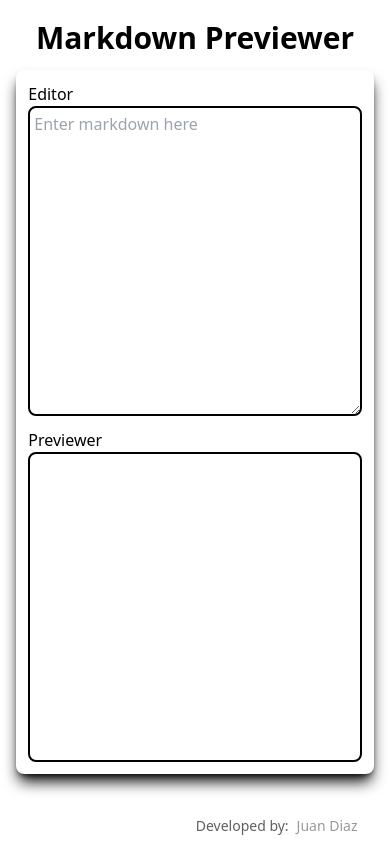
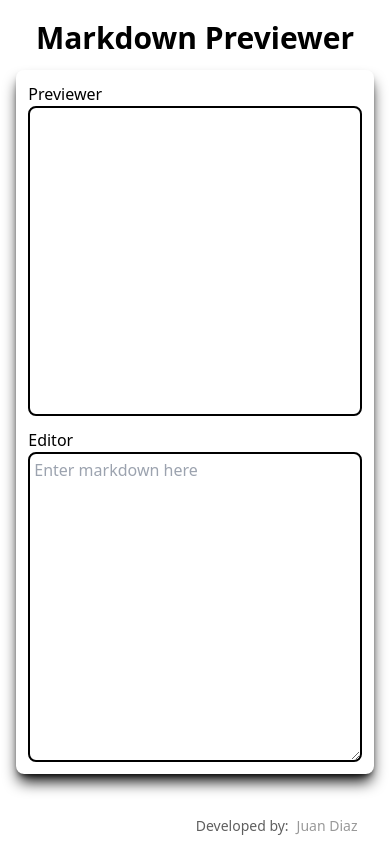
Before and after one commit to JuanPabloDiaz/markdownPreviewer, a React (Vite) app: page / in a window 390 px wide. Built offline with nearby package versions, Linux system fonts and the light colour scheme.

Commit message:
[add] responsive styles

```diff
--- a/src/App.jsx
+++ b/src/App.jsx
@@ -16,7 +16,7 @@ function App() {
     <>
       <div className="w-screen h-screen flex justify-center items-center">
         <h1 className="fixed top-5 text-3xl font-bold">Markdown Previewer</h1>
-        <div className="flex flex-col md:flex-row gap-1 w-11/12 h-5/6 rounded-lg shadow-lg shadow-black p-2">
+        <div className="flex flex-col-reverse md:flex-row gap-1 w-11/12 h-5/6 rounded-lg shadow-lg shadow-black p-2">
           <div className="flex flex-col justify-start items-start h-96 md:h-auto sm:w-full p-1">
             <h1 className="text-md md:text-2xl">Editor</h1>
             <textarea
```
